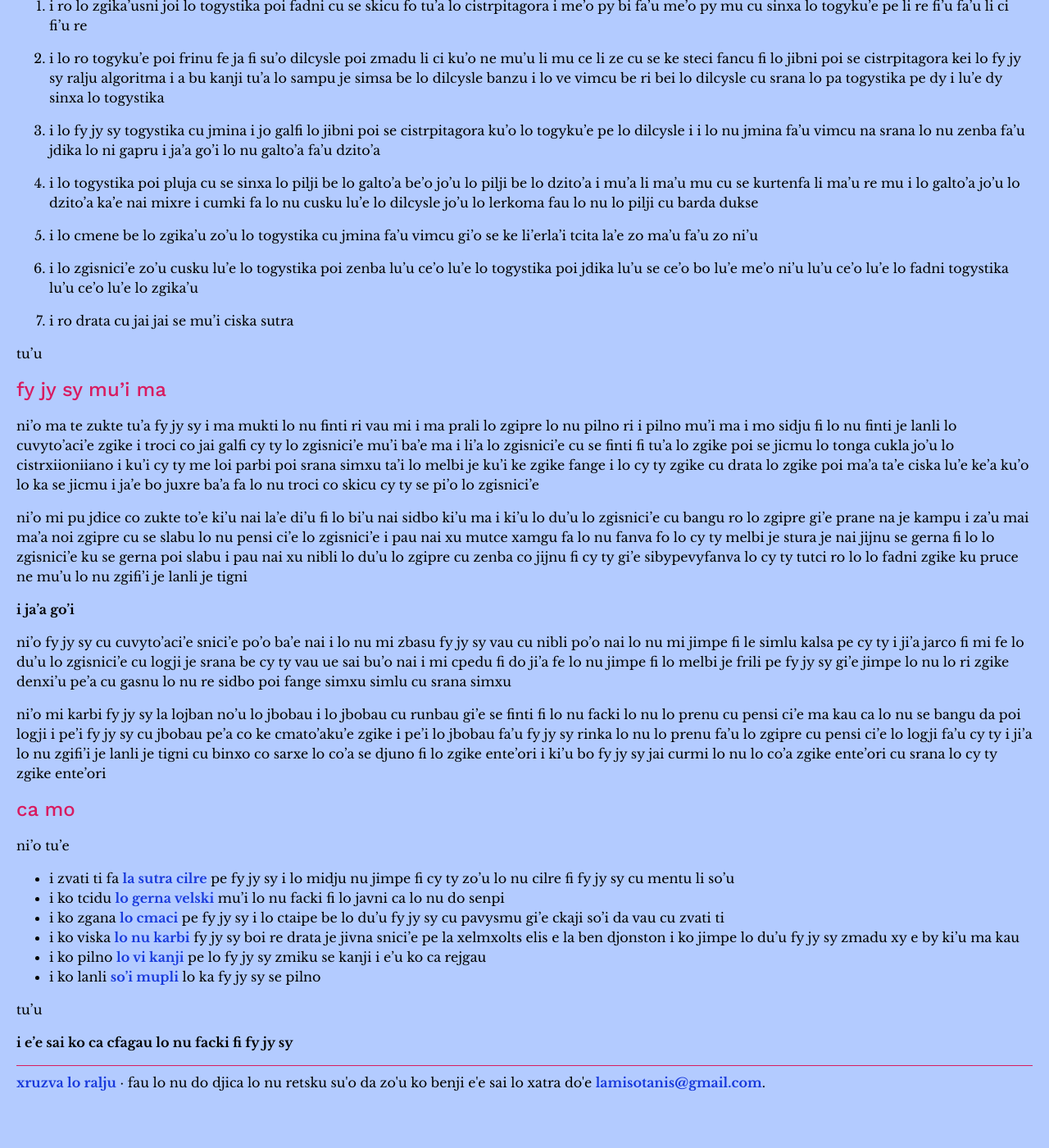
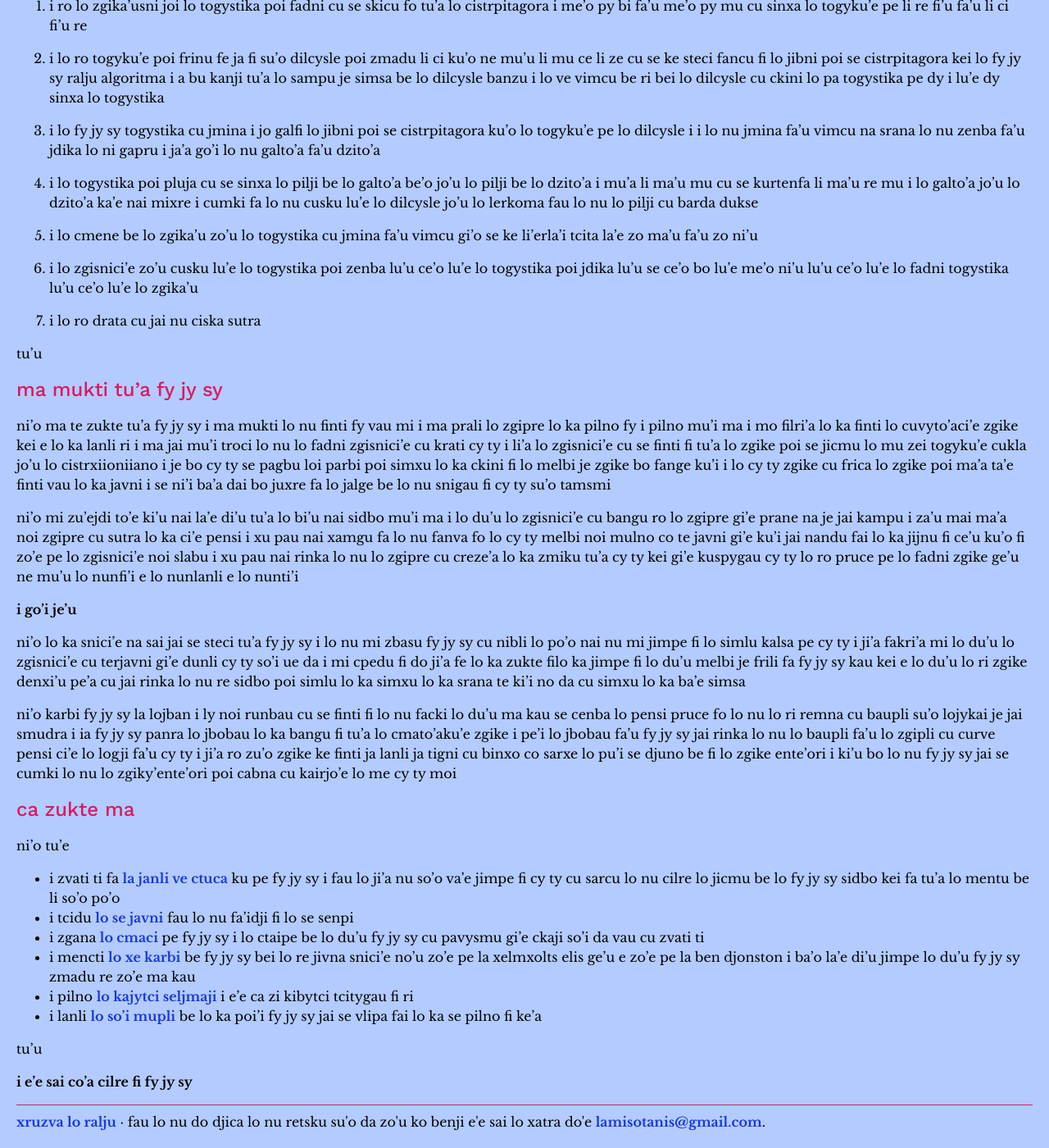
Before and after one commit to misotanni/misotanni.github.io, a Jekyll site: the page built from fjs/jbo/index.md, in a window 1280 px wide and 1400 px high, scrolled down 1117 px. Shown: the whole window at 82% size. Built offline with Jekyll 4.4.1, drawn with Linux system fonts in a browser that asks for light colours; before the commit the page ends 2469 px from its top, so only the background shows below that; some of the changed text lies outside the part shown.

Commit message:
ni'o ro roi za'u re'u ji'a ◌

```diff
--- a/fjs/jbo/index.md
+++ b/fjs/jbo/index.md
@@ -38,7 +38,7 @@ ni'o do kucli di'u i jo o'i do ca tcidu lo tolmapti la'a
 
 ni'o so'e zgike poi cabna cu se jicmu lo togyci'e poi se cmene lu **dunto'aci'e li pa re** li'u e sa'u zo **dunto'aci'e**
 i dy jai nu dunli fendi lo togyku'e be li re lo pa re da
-i lo **cuvyto'aci'e** goi **cy ty** cu mutce drata lo bi'u nai fadni togyci'e
+i lo **cuvyto'aci'e** goi **cy ty** cu mutce frica lo bi'u nai fadni togyci'e
 i lo tonga jicmu be cy ty cu jai se jdice fai tu'a lo rarna jinzi be lo sance
 i cy ty na so'i roi jai se pilno lo fadni zgike
 i to'e ki'u nai bo vajni lo zgike ente'ori
@@ -58,7 +58,7 @@ i tu'e
 
 1. i ro lo zgika'usni joi lo togystika poi fadni cu se skicu fo tu'a lo cistrpitagora i me'o py bi fa'u me'o py mu cu sinxa lo togyku'e pe li re fi'u fa'u li ci fi'u re
 
-2. i lo ro togyku'e poi frinu fe ja fi su'o dilcysle poi zmadu li ci ku'o ne mu'u li mu ce li ze cu se ke steci fancu fi lo jibni poi se cistrpitagora kei lo fy jy sy ralju algoritma i a bu kanji tu'a lo sampu je simsa be lo dilcysle banzu i lo ve vimcu be ri bei lo dilcysle cu srana lo pa togystika pe dy i lu'e dy sinxa lo togystika
+2. i lo ro togyku'e poi frinu fe ja fi su'o dilcysle poi zmadu li ci ku'o ne mu'u li mu ce li ze cu se ke steci fancu fi lo jibni poi se cistrpitagora kei lo fy jy sy ralju algoritma i a bu kanji tu'a lo sampu je simsa be lo dilcysle banzu i lo ve vimcu be ri bei lo dilcysle cu ckini lo pa togystika pe dy i lu'e dy sinxa lo togystika
 
 3. i lo fy jy sy togystika cu jmina i jo galfi lo jibni poi se cistrpitagora ku'o lo togyku'e pe lo dilcysle i i lo nu jmina fa'u vimcu na srana lo nu zenba fa'u jdika lo ni gapru i ja'a go'i lo nu galto'a fa'u dzito'a
 
@@ -68,54 +68,54 @@ i tu'e
 
 6. i lo zgisnici'e zo'u cusku lu'e lo togystika poi zenba lu'u ce'o lu'e lo togystika poi jdika lu'u se ce'o bo lu'e me'o ni'u lu'u ce'o lu'e lo fadni togystika lu'u ce'o lu'e lo zgika'u
 
-7. i ro drata cu jai jai se mu'i ciska sutra
+7. i lo ro drata cu jai nu ciska sutra
 
 tu'u
 
-## fy jy sy mu'i ma
+## ma mukti tu'a fy jy sy
 
 ni'o ma te zukte tu'a fy jy sy
-i ma mukti lo nu finti ri vau mi
-i ma prali lo zgipre lo nu pilno ri
+i ma mukti lo nu finti fy vau mi
+i ma prali lo zgipre lo ka pilno fy
 i pilno mu'i ma
-i mo sidju fi lo nu finti je lanli lo cuvyto'aci'e zgike
-i troci co jai galfi cy ty lo zgisnici'e mu'i ba'e ma
-i li'a lo zgisnici'e cu se finti fi tu'a lo zgike poi se jicmu lo tonga cukla jo'u lo cistrxiioniiano
-i ku'i cy ty me loi parbi poi srana simxu ta'i lo melbi je ku'i ke zgike fange
-i lo cy ty zgike cu drata lo zgike poi ma'a ta'e ciska lu'e ke'a ku'o lo ka se jicmu
-i ja'e bo juxre ba'a fa lo nu troci co skicu cy ty se pi'o lo zgisnici'e
+i mo filri'a lo ka finti lo cuvyto'aci'e zgike kei e lo ka lanli ri
+i ma jai mu'i troci lo nu lo fadni zgisnici'e cu krati cy ty
+i li'a lo zgisnici'e cu se finti fi tu'a lo zgike poi se jicmu lo mu zei togyku'e cukla jo'u lo cistrxiioniiano
+i je bo cy ty se pagbu loi parbi poi simxu lo ka ckini fi lo melbi je zgike bo fange ku'i
+i lo cy ty zgike cu frica lo zgike poi ma'a ta'e finti vau lo ka javni
+i se ni'i ba'a dai bo juxre fa lo jalge be lo nu snigau fi cy ty su'o tamsmi
 
-ni'o mi pu jdice co zukte to'e ki'u nai la'e di'u fi lo bi'u nai sidbo ki'u ma
-i ki'u lo du'u lo zgisnici'e cu bangu ro lo zgipre gi'e prane na je kampu
-i za'u mai ma'a noi zgipre cu se slabu lo nu pensi ci'e lo zgisnici'e
-i pau nai xu mutce xamgu fa lo nu fanva fo lo cy ty melbi je stura je nai jijnu se gerna fi lo lo zgisnici'e ku se gerna poi slabu
-i pau nai xu nibli lo du'u lo zgipre cu zenba co jijnu fi cy ty gi'e sibypevyfanva lo cy ty tutci ro lo lo fadni zgike ku pruce ne mu'u lo nu zgifi'i je lanli je tigni
+ni'o mi zu'ejdi to'e ki'u nai la'e di'u tu'a lo bi'u nai sidbo mu'i ma
+i lo du'u lo zgisnici'e cu bangu ro lo zgipre gi'e prane na je jai kampu
+i za'u mai ma'a noi zgipre cu sutra lo ka ci'e pensi
+i xu pau nai xamgu fa lo nu fanva fo lo cy ty melbi noi mulno co te javni gi'e ku'i jai nandu fai lo ka jijnu fi ce'u ku'o fi zo'e pe lo zgisnici'e noi slabu
+i xu pau nai rinka lo nu lo zgipre cu creze'a lo ka zmiku tu'a cy ty kei gi'e kuspygau cy ty lo ro pruce pe lo fadni zgike ge'u ne mu'u lo nunfi'i e lo nunlanli e lo nunti'i
 
-**i ja'a go'i**
+**i go'i je'u**
 
-ni'o fy jy sy cu cuvyto'aci'e snici'e po'o ba'e nai
-i lo nu mi zbasu fy jy sy vau cu nibli po'o nai lo nu mi jimpe fi le simlu kalsa pe cy ty
-i ji'a jarco fi mi fe lo du'u lo zgisnici'e cu logji je srana be cy ty vau ue sai bu'o nai
-i mi cpedu fi do ji'a fe lo nu jimpe fi lo melbi je frili pe fy jy sy gi'e jimpe lo nu lo ri zgike denxi'u pe'a cu gasnu lo nu re sidbo poi fange simxu simlu cu srana simxu
+ni'o lo ka snici'e na sai jai se steci tu'a fy jy sy
+i lo nu mi zbasu fy jy sy cu nibli lo po'o nai nu mi jimpe fi lo simlu kalsa pe cy ty
+i ji'a fakri'a mi lo du'u lo zgisnici'e cu terjavni gi'e dunli cy ty so'i ue da
+i mi cpedu fi do ji'a fe lo ka zukte filo ka jimpe fi lo du'u melbi je frili fa fy jy sy kau kei e lo du'u lo ri zgike denxi'u pe'a cu jai rinka lo nu re sidbo poi simlu lo ka simxu lo ka srana te ki'i no da cu simxu lo ka ba'e simsa
 
-ni'o mi karbi fy jy sy la lojban no'u lo jbobau
-i lo jbobau cu runbau gi'e se finti fi lo nu facki lo nu lo prenu cu pensi ci'e ma kau ca lo nu se bangu da poi logji
-i pe'i fy jy sy cu jbobau pe'a co ke cmato'aku'e zgike
-i pe'i lo jbobau fa'u fy jy sy rinka lo nu lo prenu fa'u lo zgipre cu pensi ci'e lo logji fa'u cy ty
-i ji'a lo nu zgifi'i je lanli je tigni cu binxo co sarxe lo co'a se djuno fi lo zgike ente'ori
-i ki'u bo fy jy sy jai curmi lo nu lo co'a zgike ente'ori cu srana lo cy ty zgike ente'ori
+ni'o karbi fy jy sy la lojban
+i ly noi runbau cu se finti fi lo nu facki lo du'u ma kau se cenba lo pensi pruce fo lo nu lo ri remna cu baupli su'o lojykai je jai smudra
+i ia fy jy sy panra lo jbobau lo ka bangu fi tu'a lo cmato'aku'e zgike
+i pe'i lo jbobau fa'u fy jy sy jai rinka lo nu lo baupli fa'u lo zgipli cu curve pensi ci'e lo logji fa'u cy ty
+i ji'a ro zu'o zgike ke finti ja lanli ja tigni cu binxo co sarxe lo pu'i se djuno be fi lo zgike ente'ori
+i ki'u bo lo nu fy jy sy jai se cumki lo nu lo zgiky'ente'ori poi cabna cu kairjo'e lo me cy ty moi
 
-## ca mo
+## ca zukte ma
 
 ni'o tu'e
 
-- i zvati ti fa [la sutra cilre](crash.html) pe fy jy sy i lo midju nu jimpe fi cy ty zo'u lo nu cilre fi fy jy sy cu mentu li so'u
-- i ko tcidu [lo gerna velski](rules.html) mu'i lo nu facki fi lo javni ca lo nu do senpi
-- i ko zgana [lo cmaci](math.html) pe fy jy sy i lo ctaipe be lo du'u fy jy sy cu pavysmu gi'e ckaji so'i da vau cu zvati ti
-- i ko viska [lo nu karbi](compare.html) fy jy sy boi re drata je jivna snici'e pe la xelmxolts elis e la ben djonston i ko jimpe lo du'u fy jy sy zmadu xy e by ki'u ma kau
-- i ko pilno [lo vi kanji](calc.html) pe lo fy jy sy zmiku se kanji i e'u ko ca rejgau
-- i ko lanli [so'i mupli](examples.html) lo ka fy jy sy se pilno
+- i zvati ti fa [la janli ve ctuca](crash.html) ku pe fy jy sy i fau lo ji'a nu so'o va'e jimpe fi cy ty cu sarcu lo nu cilre lo jicmu be lo fy jy sy sidbo kei fa tu'a lo mentu be li so'o po'o
+- i tcidu [lo se javni](rules.html) fau lo nu fa'idji fi lo se senpi
+- i zgana [lo cmaci](math.html) pe fy jy sy i lo ctaipe be lo du'u fy jy sy cu pavysmu gi'e ckaji so'i da vau cu zvati ti
+- i mencti [lo xe karbi](compare.html) be fy jy sy bei lo re jivna snici'e no'u zo'e pe la xelmxolts elis ge'u e zo'e pe la ben djonston i ba'o la'e di'u jimpe lo du'u fy jy sy zmadu re zo'e ma kau
+- i pilno [lo kajytci seljmaji](calc.html) i e'e ca zi kibytci tcitygau fi ri
+- i lanli [lo so'i mupli](examples.html) be lo ka poi'i fy jy sy jai se vlipa fai lo ka se pilno fi ke'a
 
 tu'u
 
-**i e'e sai ko ca cfagau lo nu facki fi fy jy sy**
+**i e'e sai co'a cilre fi fy jy sy**
```
